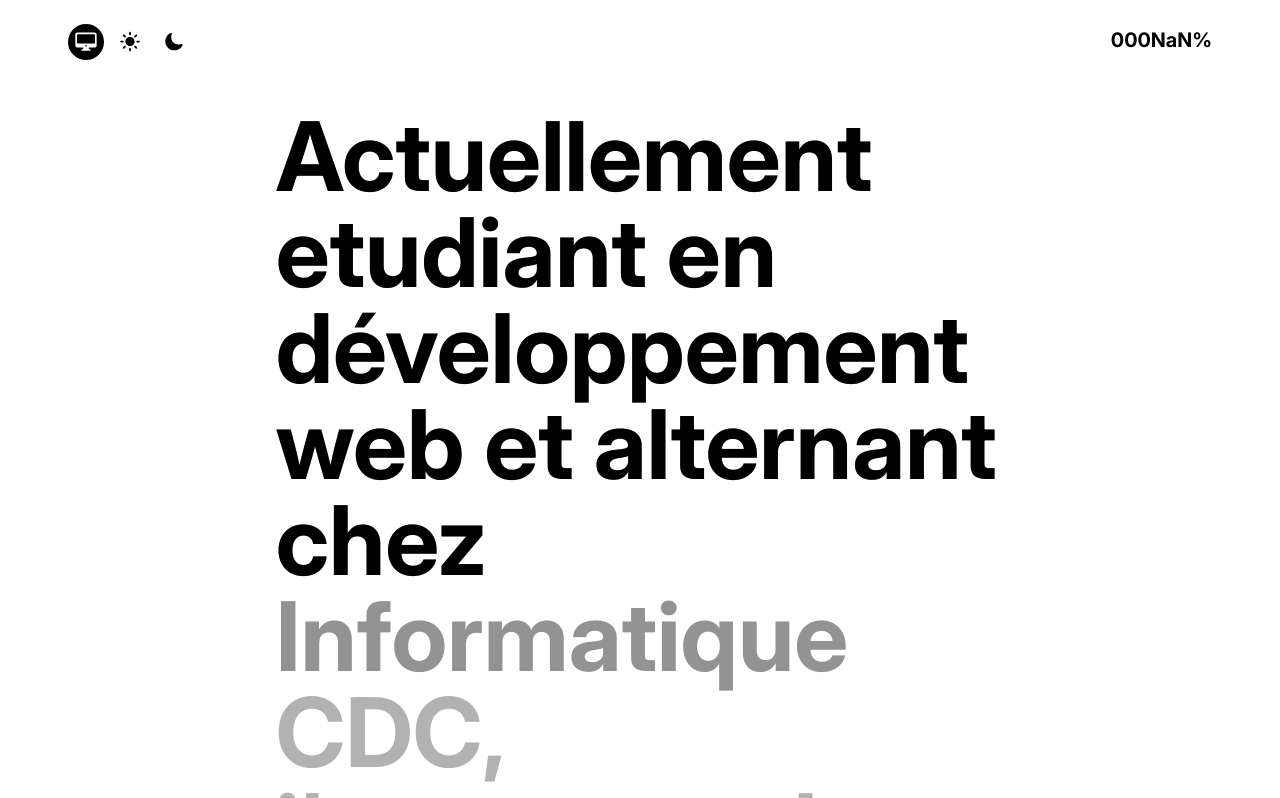
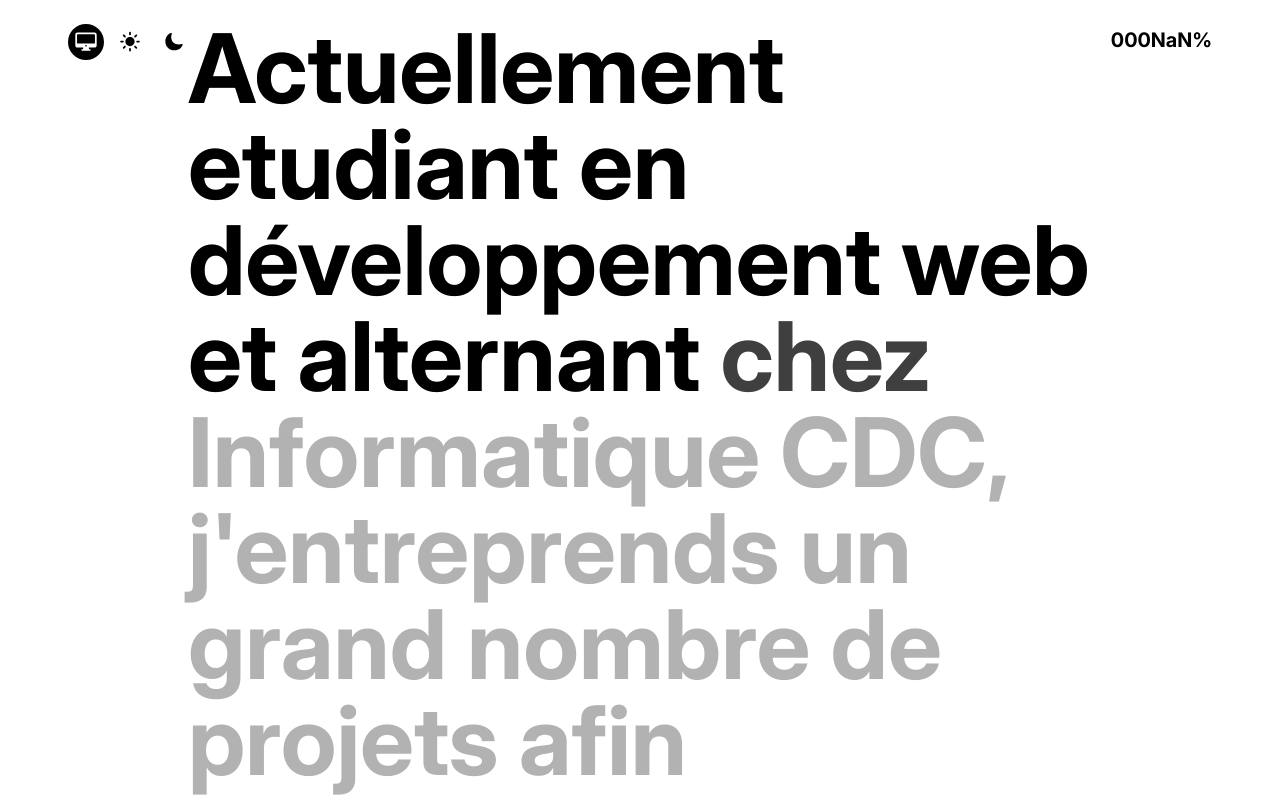
Before and after one commit to Matsuel/portfolio, a Next.js app: page / in a window 1280 px wide. Shown: the part 704-1502 px from the top of the page. Built offline with nearby package versions, Linux system fonts and the light colour scheme.

Commit message:
Components -> Edit Textreveal padding and Hero gap

```diff
--- a/src/components/hero/TextReveal.tsx
+++ b/src/components/hero/TextReveal.tsx
@@ -31,12 +31,12 @@ const TextRevealByWord: FC<TextRevealByWordProps> = ({
         <div ref={targetRef} className={cn("relative z-0 h-auto pt-32", className)}>
             <div
                 className={
-                    "sticky top-0 mx-auto flex h-auto w-[90%] items-center bg-transparent px-[1rem] py-[1rem]"
+                    "sticky top-0 mx-auto flex h-auto w-[100%] items-center bg-transparent px-[1rem] py-[1rem]"
                 }
             >
                 <p
                     ref={targetRef}
-                    className={`flex flex-wrap p-5 text-2xl font-bold ${theme === 'dark' ? "text-white/20" : ""} md:p-8 md:text-3xl lg:p-10 lg:text-4xl xl:text-8xl`}
+                    className={`flex flex-wrap text-2xl font-bold ${theme === 'dark' ? "text-white/20" : ""} md:text-3xl lg:text-4xl xl:text-8xl`}
                 >
                     {words.map((word, i) => {
                         const start = i / words.length;
--- a/src/components/sections/Hero.tsx
+++ b/src/components/sections/Hero.tsx
@@ -5,7 +5,7 @@ import { aboutParagraph, siteName } from '@/constantes/texts'
 
 const Hero = () => {
     return (
-        <section id='home' className='w-[83%] h-auto flex flex-col gap-20'>
+        <section id='home' className='w-[83%] h-auto flex flex-col gap-8'>
             <BlurIn word={siteName} />
             <TextRevealByWord
                 text={aboutParagraph}
```
